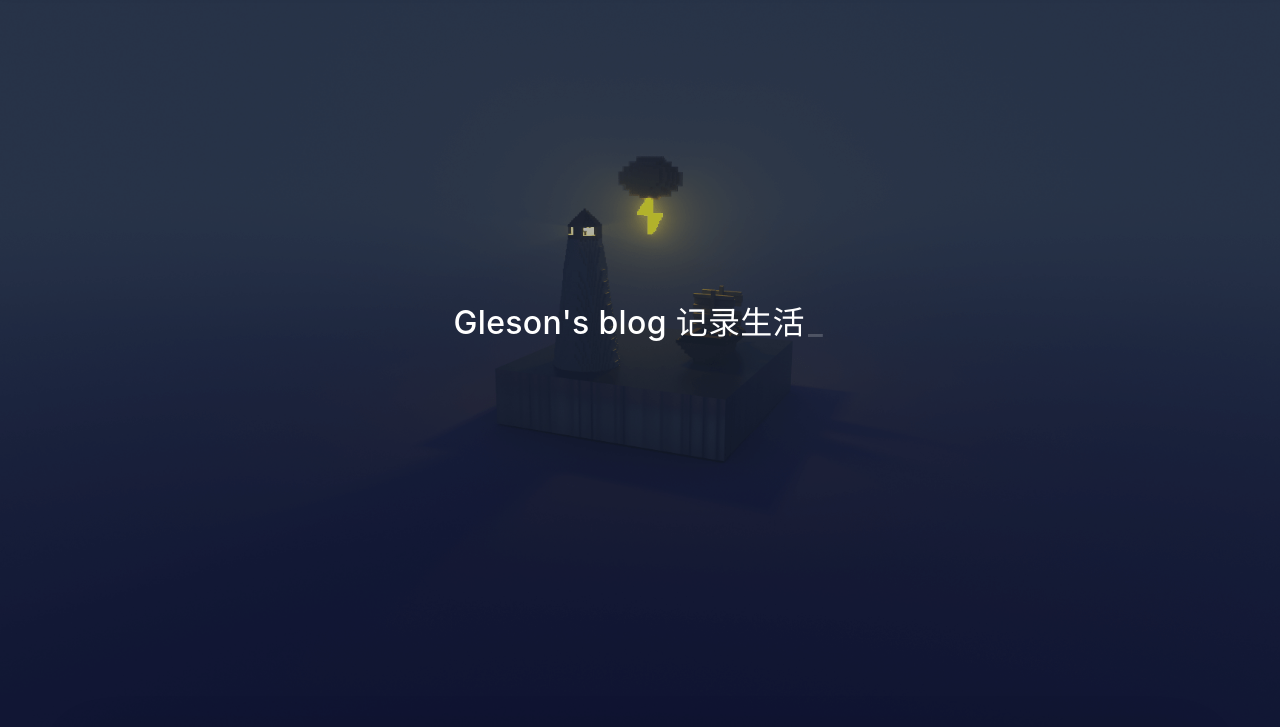
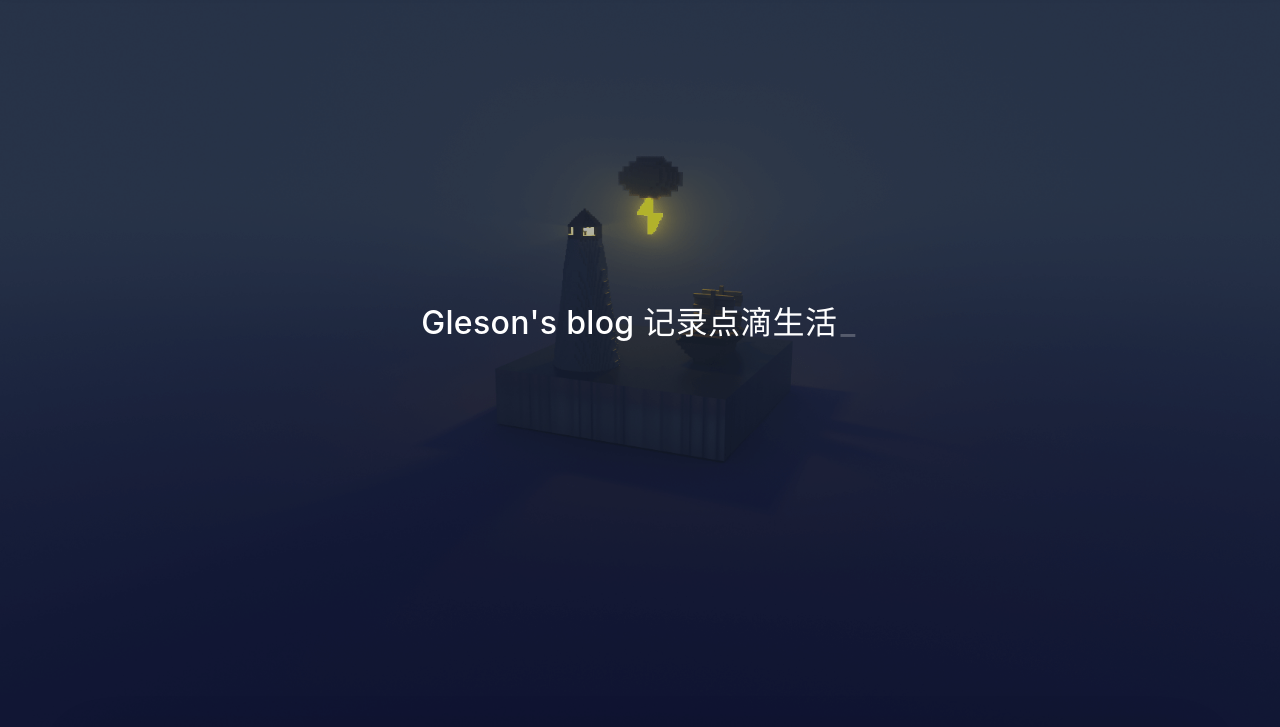
Before and after one commit to nbaok/nbaok.github.io, a plain HTML site: page index.html in a window 1280 px wide. Shown: the part 73-800 px from the top of the page. Drawn offline with nearby package versions, Linux system fonts and the light colour scheme; some packages are replaced by stand-ins of ours; a script that the page names is missing; some icons are missing; a small style sheet from the web is missing.

Commit message:
Site updated: 2024-11-26 15:15:56

```diff
--- a/index.html
+++ b/index.html
@@ -192,7 +192,7 @@
       <div class="banner-text text-center fade-in-up">
         <div class="h2">
 
-            <span id="subtitle" data-typed-text="Gleson&#39;s blog 记录生活"></span>
+            <span id="subtitle" data-typed-text="Gleson&#39;s blog 记录点滴生活"></span>
 
         </div>
 
```
